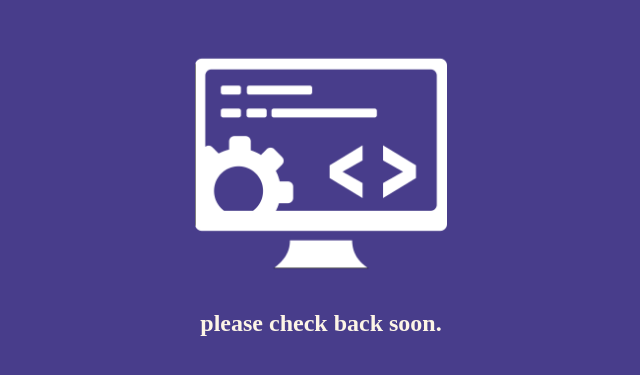
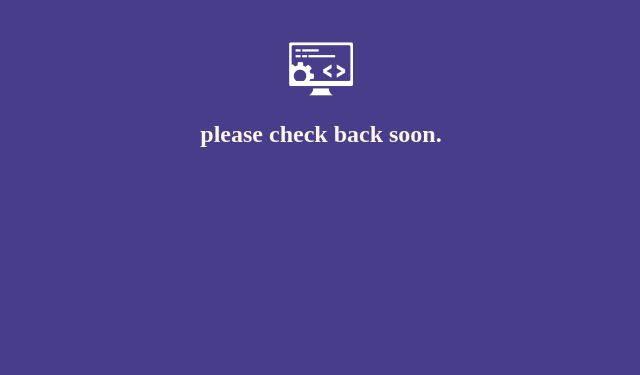
Before and after one commit to itsmeazez/about, a plain HTML site: page index.html in a window 1280 px wide. Shown: the part 213-588 px from the top of the page, without its empty margins (319-959 px from the left). Drawn offline with Linux system fonts and the light colour scheme.

Commit message:
Update style.css

```diff
--- a/style.css
+++ b/style.css
@@ -2,5 +2,6 @@
   display: block;
   margin-left: auto;
   margin-right: auto;
-  width: 20%;
+  width: 64px;
+  height: 64px;
 }
```
